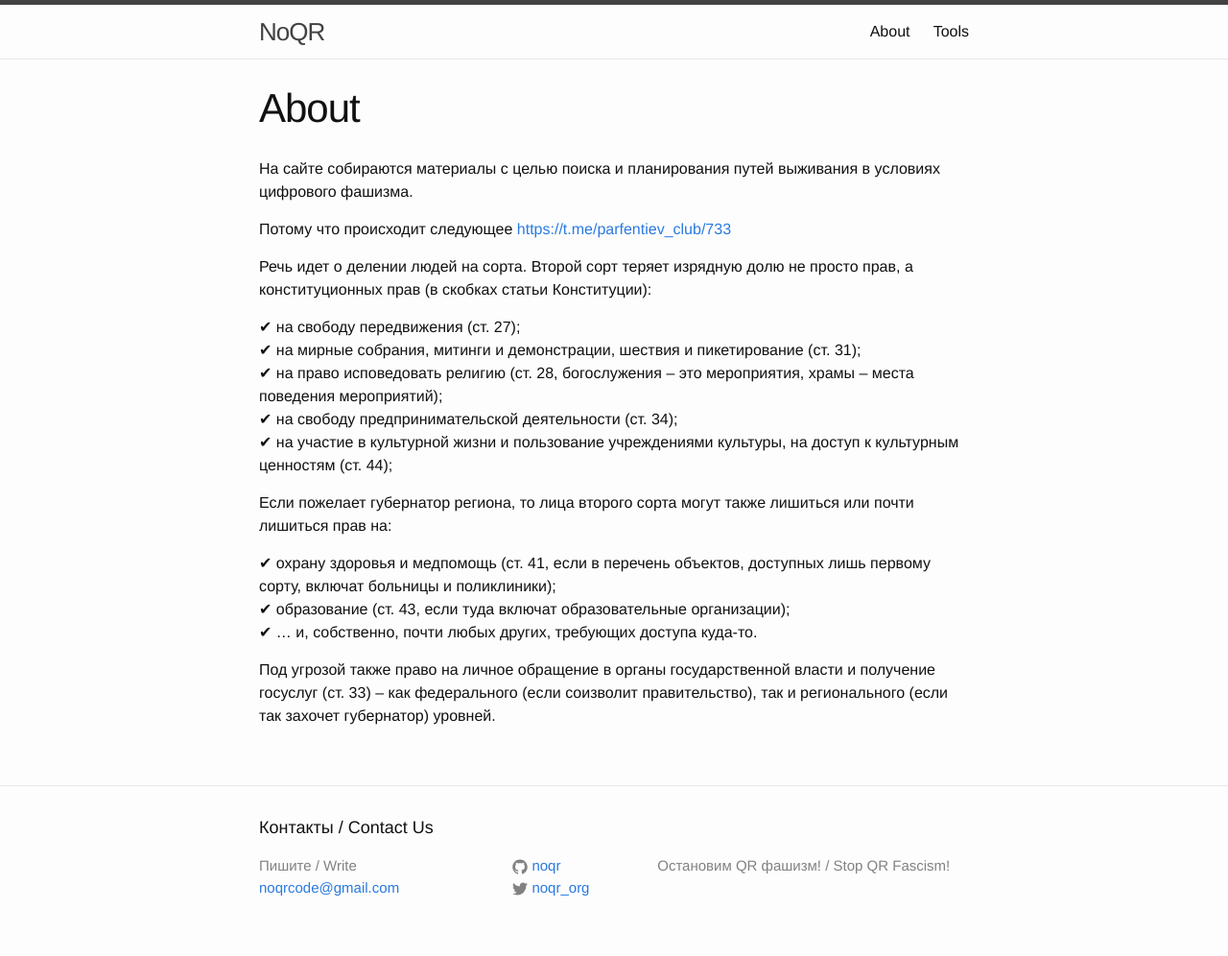
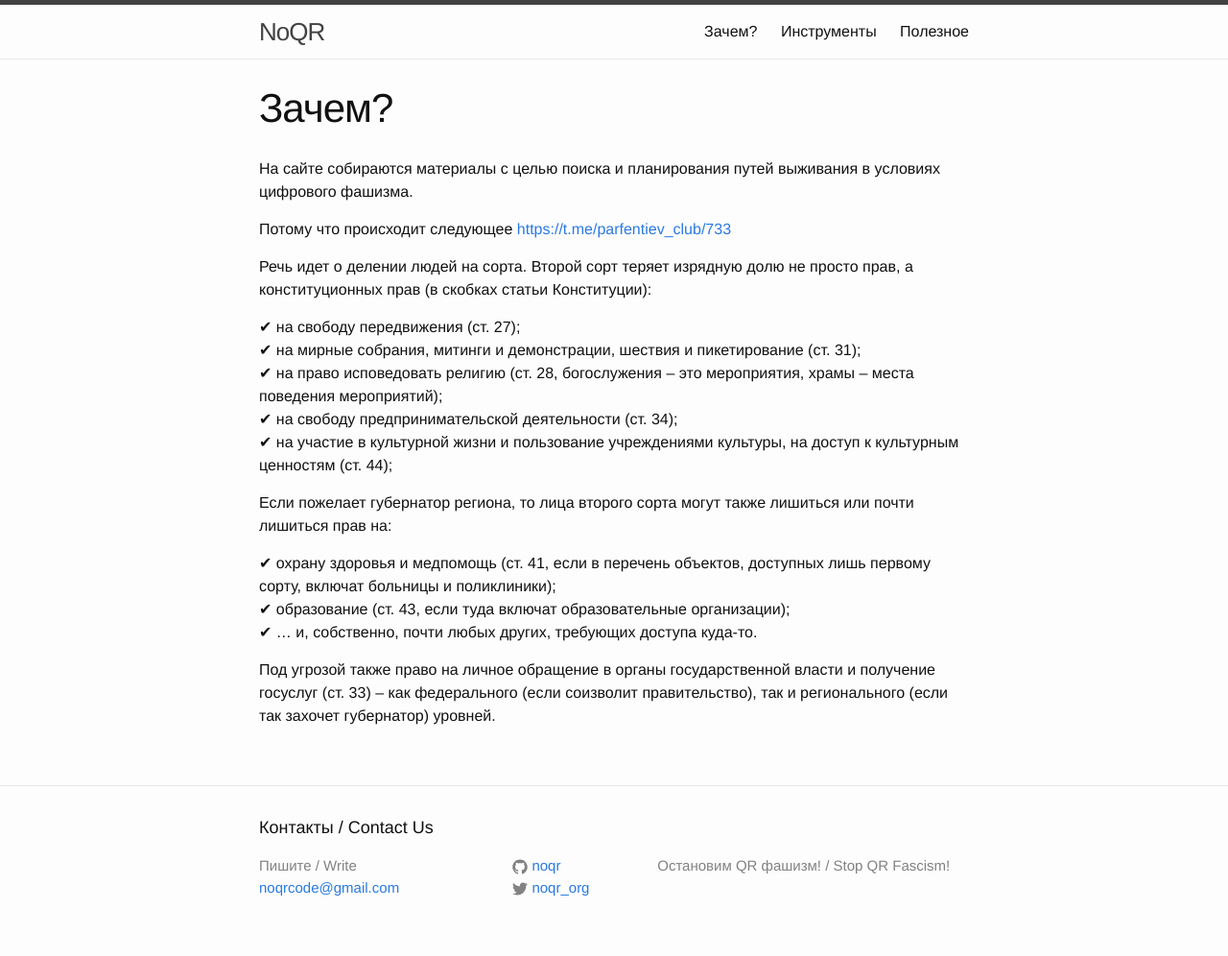
Before and after one commit to noqr/noqr.github.io, a Jekyll site: the page built from about.md, in a window 1280 px wide. Shown: the whole page at 96% size. Built offline with Jekyll 4.4.1, drawn with Linux system fonts in a browser that asks for light colours.

Commit message:
Experiments

```diff
--- a/about.md
+++ b/about.md
@@ -1,6 +1,6 @@
 ---
 layout: page
-title: About
+title: Зачем?
 permalink: /about/
 ---
 
--- a/tools.md
+++ b/tools.md
@@ -1,6 +1,6 @@
 ---
 layout: page
-title: Tools
+title: Инструменты
 permalink: /tools/
 ---
 
```
Also changed, not shown: useful.md (added, +9 -0 lines), assets/other_way.jpg (added).
